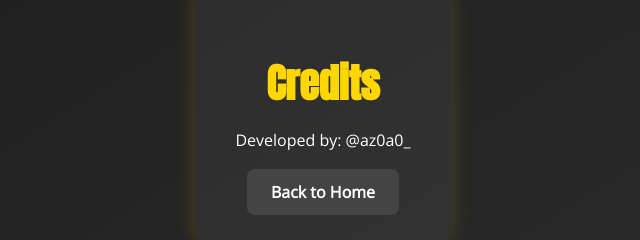
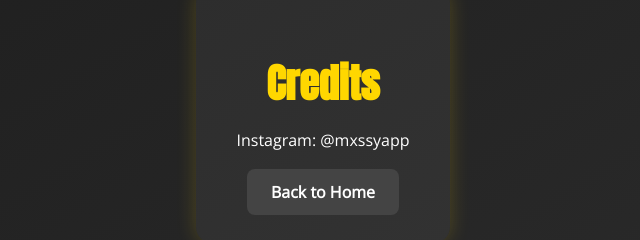
Before and after one commit to Azdhb/Gym-Website-, a plain HTML site: page credits.html in a window 1280 px wide. Shown: the part 285-525 px from the top of the page, 317-957 px from the left. Drawn offline with nearby package versions, Linux system fonts and the light colour scheme.

Commit message:
Update credits.html

```diff
--- a/credits.html
+++ b/credits.html
@@ -10,7 +10,7 @@
 <body>
   <div class="container">
     <h1>Credits</h1>
-    <p>Developed by: @az0a0_</p>
+    <p>Instagram: @mxssyapp</p>
     <a href="index.html" class="btn credits">Back to Home</a>
   </div>
 </body>
```
